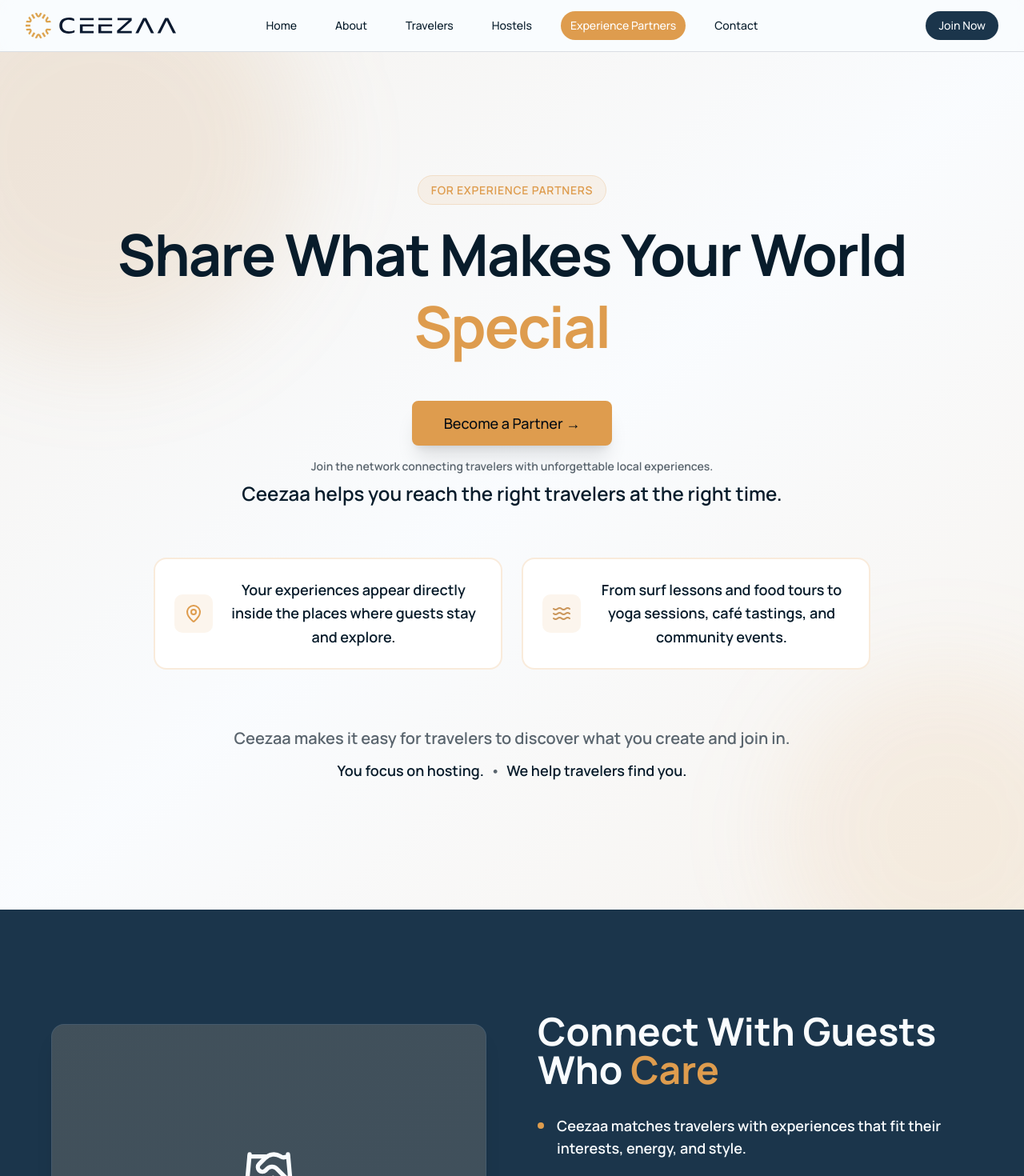
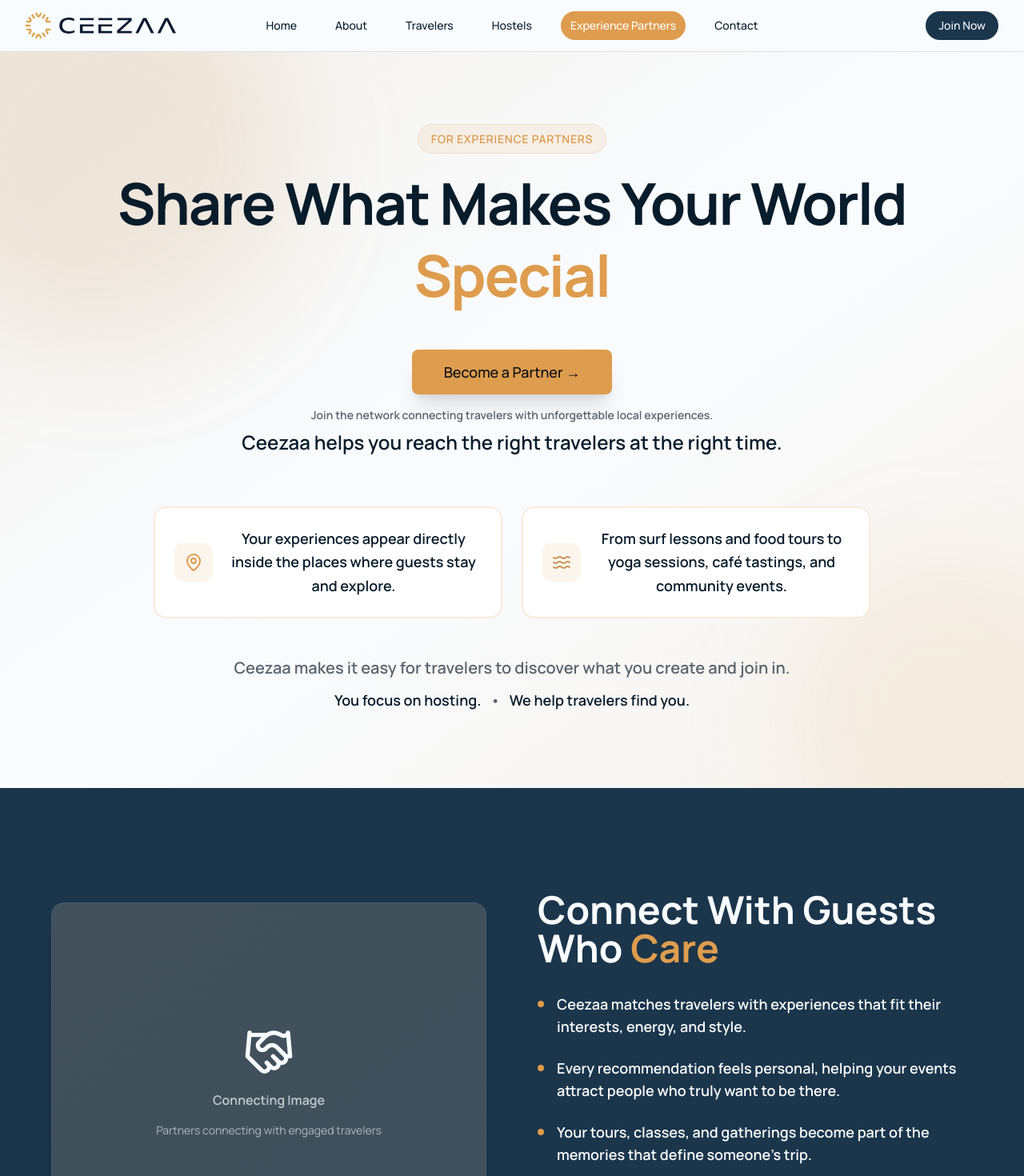
Before and after one commit to scottdoggett/ceezaa-landing-page, a Next.js app: page /experience-partners in a window 1280 px wide. Shown: the top 1470 px of the page at 80% size. Built offline with nearby package versions, Linux system fonts and the light colour scheme.

Commit message:
Updated spacing in built-growth chart section and share world

```diff
--- a/src/components/ui/experience-partners-page/built-growth.tsx
+++ b/src/components/ui/experience-partners-page/built-growth.tsx
@@ -56,7 +56,7 @@ export function BuiltGrowth() {
 
             {/* Desktop: Horizontal Growth Chart */}
             <div className="hidden md:block">
-              <div className="space-y-6 max-w-4xl mx-auto">
+              <div className="space-y-6 max-w-5xl mx-auto">
                 {/* Point 1 */}
                 <div className="flex items-center gap-4" style={{ marginLeft: '0' }}>
                   <div className="shrink-0 w-12 h-12 rounded-full bg-primary border-4 border-primary/30 flex items-center justify-center font-bold text-white text-lg shadow-lg">
--- a/src/components/ui/experience-partners-page/share-world.tsx
+++ b/src/components/ui/experience-partners-page/share-world.tsx
@@ -3,7 +3,7 @@ import { MapPin, Waves } from "lucide-react";
 
 export function ShareWorld() {
   return (
-    <section className="w-full py-20 md:py-32 lg:py-40 bg-linear-to-br from-accent/10 via-background to-primary/10 relative overflow-hidden">
+    <section className="w-full py-16 md:py-20 lg:py-24 bg-linear-to-br from-accent/10 via-background to-primary/10 relative overflow-hidden">
       {/* Decorative gradient orbs */}
       <div className="absolute top-0 left-0 w-[500px] h-[500px] bg-accent/15 rounded-full blur-3xl -translate-x-1/4 -translate-y-1/4" />
       <div className="absolute bottom-0 right-0 w-[400px] h-[400px] bg-primary/10 rounded-full blur-3xl translate-x-1/4 translate-y-1/4" />
@@ -43,7 +43,7 @@ export function ShareWorld() {
           </div>
 
           {/* Content sections */}
-          <div className="space-y-8 md:space-y-10 max-w-4xl mx-auto mt-12 md:mt-16">
+          <div className="space-y-4 max-w-4xl mx-auto mt-12 md:mt-16">
             <div className="grid md:grid-cols-2 gap-5 md:gap-6">
               <div className="group bg-card border-2 border-primary/20 rounded-2xl p-5 md:p-6 hover:shadow-lg transition-shadow">
                 <div className="flex items-center gap-2 sm:gap-4">
@@ -75,11 +75,9 @@ export function ShareWorld() {
                 Ceezaa makes it easy for travelers to discover what you create
                 and join in.
               </p>
-              <div className="flex flex-col sm:flex-row items-center justify-center gap-1 sm:gap-0 text-base md:text-lg font-semibold">
-                <span>You focus on hosting.</span>
-                <span className="text-muted-foreground mx-2 hidden sm:inline">•</span>
-                <span>We help travelers find you.</span>
-              </div>
+              <p className="text-base md:text-lg font-semibold">
+                You focus on hosting. <span className="text-muted-foreground mx-2">•</span> We help travelers find you.
+              </p>
             </div>
           </div>
         </div>
```
